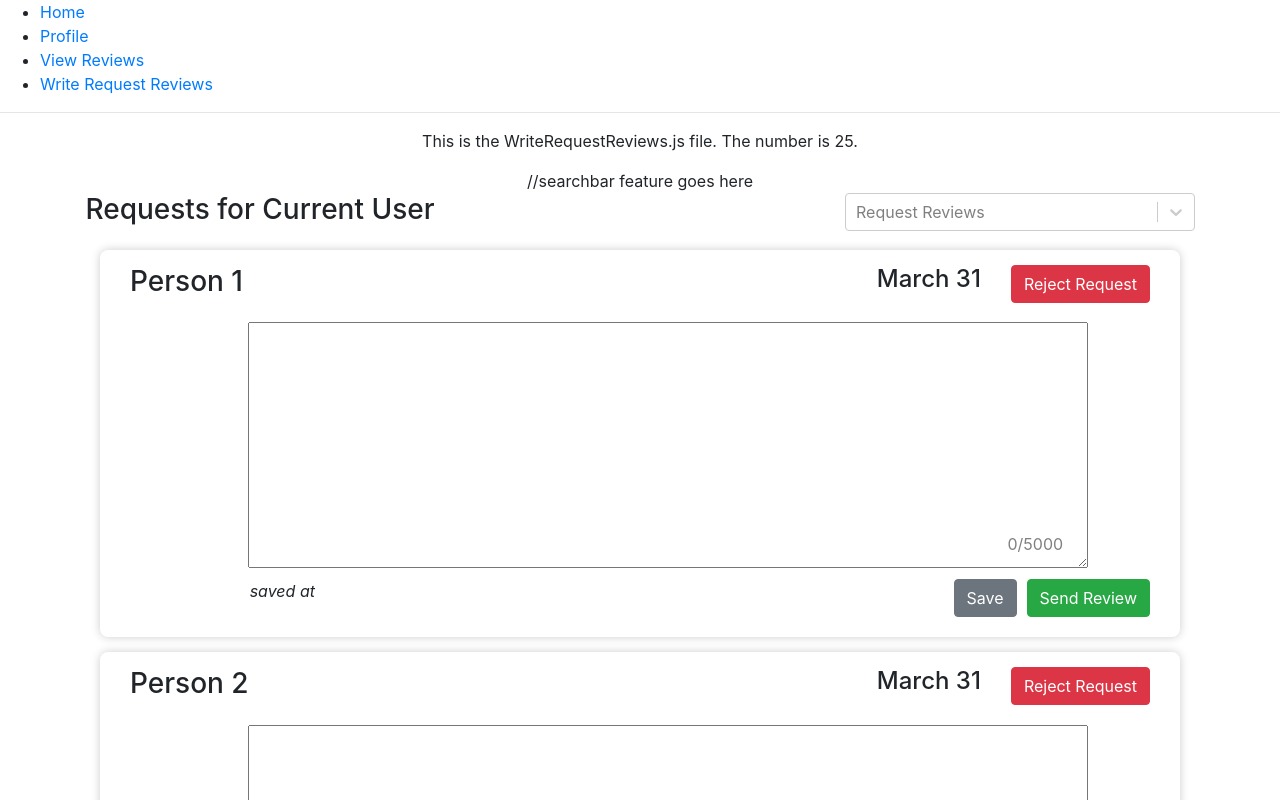
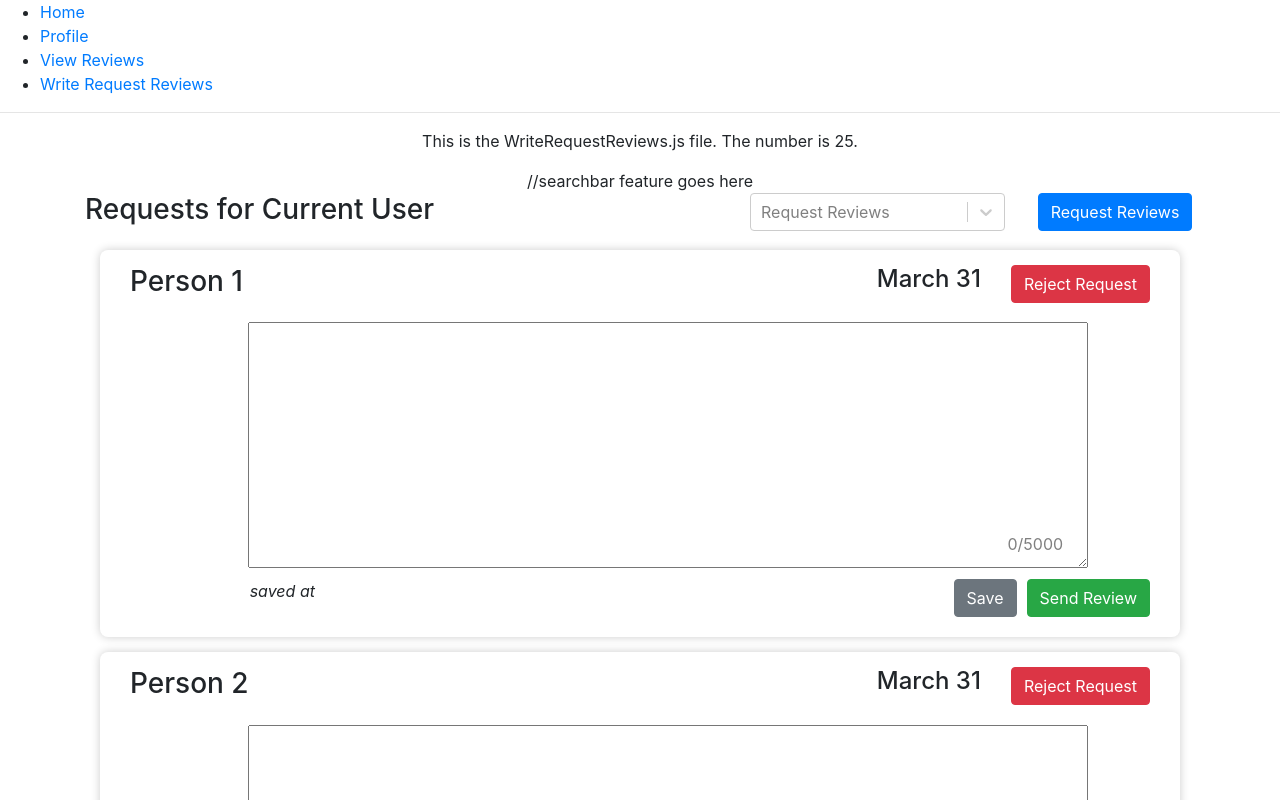
Before and after one commit to StephenTemp/SaltySplatoon-PET, a React (Create React App) app: page /writerequestreviews in a window 1280 px wide. Shown: the top 800 px of the page. Built offline with nearby package versions, Linux system fonts and the light colour scheme; no server answers.

Commit message:
Added request reviews button

```diff
--- a/src/WriteRequestReviews.js
+++ b/src/WriteRequestReviews.js
@@ -2,7 +2,7 @@ import React from 'react'
 import './App.css';
 import Request from './Requests';
 import Select from 'react-select';
-import {Container, Row, Col} from 'reactstrap'
+import {Container, Row, Col, Button} from 'reactstrap'
 
 class WriteRequestReviews extends React.Component {
 
@@ -48,6 +48,7 @@ class WriteRequestReviews extends React.Component {
           fakeRequests: fakeRequests,
           reviewer: "Reviewer 1"
         };
+        this.handleRequestReview = this.handleRequestReview.bind(this)
     }
 
 
@@ -64,7 +65,7 @@ class WriteRequestReviews extends React.Component {
       });
     }
 
-    setThis() {
+    handleRequestReview(){
 
     }
 
@@ -79,15 +80,19 @@ class WriteRequestReviews extends React.Component {
             //searchbar feature goes here
             <Container fluid='sm'>
               <Row>
-                <Col>
-                  <h3>Requests for Current User</h3>
+                <Col xs='auto'>
+                  <h3 style={{display: 'flex', justifyContent: 'left'}}>Requests for Current User</h3>
                 </Col>
-                <Col/>
-                <Col>
-                  <Select
-                    options={this.state.fakeRequestPeople}
-                    isMulti={true}
-                    placeholder={"Request Reviews"}/>
+                <Col></Col>
+                <Col></Col>
+                <Col xs='3'>
+                    <Select
+                      options={this.state.fakeRequestPeople}
+                      isMulti={true}
+                      placeholder={"Request Reviews"}/>
+                </Col>
+                <Col xs='2'>
+                  <Button color = {'primary'} onClick = {() => this.handleRequestReview}>Request Reviews</Button>
                 </Col>
               </Row>
             </Container>
```
